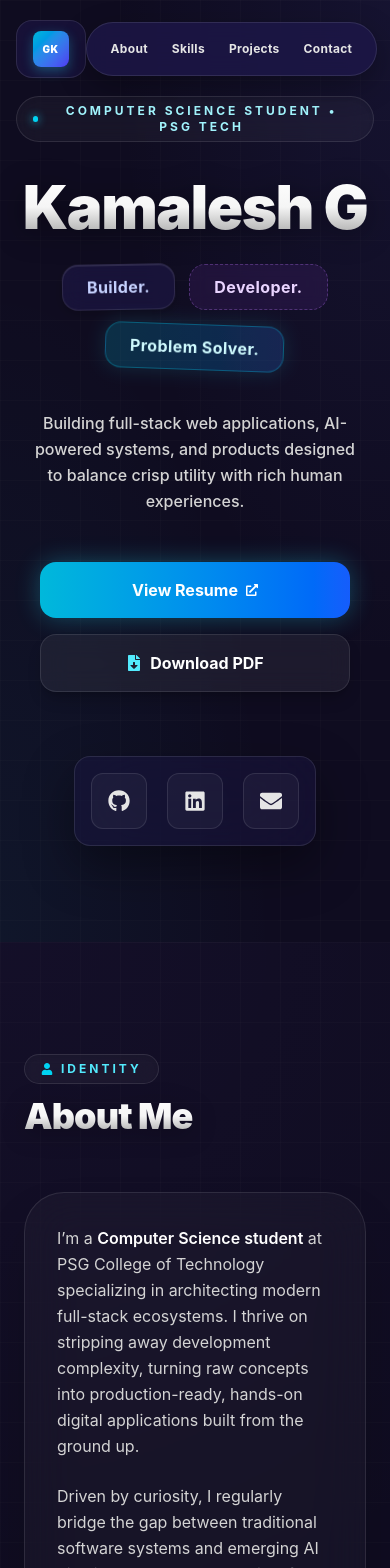
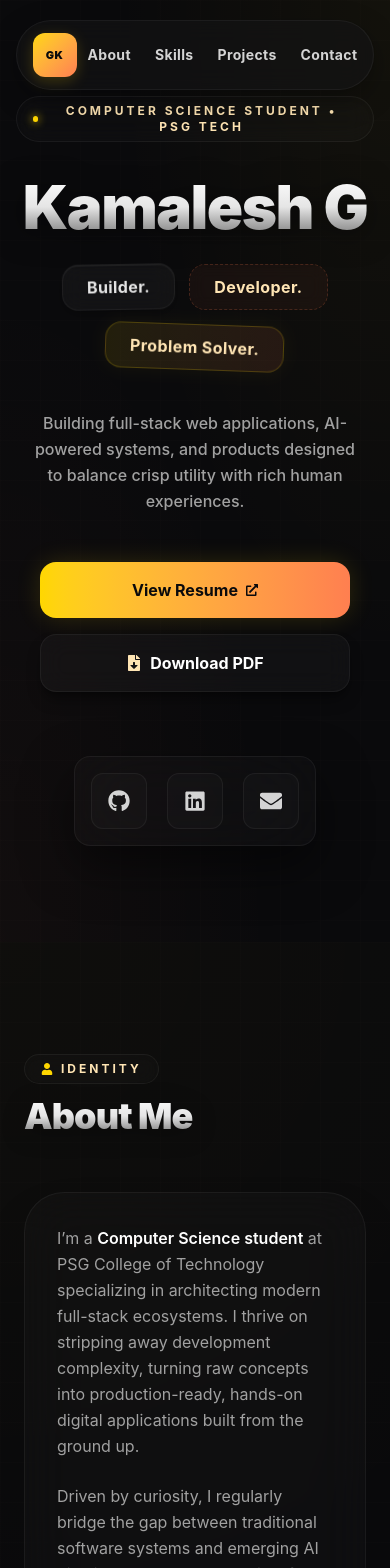
Before and after one commit to kamalesh2602/kamalesh_v1, a React (Vite) app: page / in a window 390 px wide. Shown: the top 1568 px of the page. Built offline with nearby package versions, Linux system fonts and the light colour scheme.

Commit message:
Yellow version

```diff
--- a/src/components/About.tsx
+++ b/src/components/About.tsx
@@ -5,28 +5,24 @@ function About() {
   return (
     <section
       id="about"
-      className="relative overflow-hidden bg-gradient-to-br from-[#0f0c20] via-[#120e2e] to-[#1a0b36] px-6 py-28 text-white cyber-grid"
+      className="relative overflow-hidden bg-gradient-to-br from-[#0a0a0c] via-[#111114] to-[#0d0d11] px-6 py-28 text-white cyber-grid"
     >
-      {/* Structural Horizon Accent Lines */}
-      <div className="absolute top-0 left-0 right-0 h-px bg-gradient-to-r from-transparent via-white/[0.02] to-transparent pointer-events-none" />
-      <div className="absolute bottom-0 left-0 right-0 h-px bg-gradient-to-r from-transparent via-white/[0.02] to-transparent pointer-events-none" />
-
-      {/* Structured mathematical corner lighting meshes */}
-      <div className="absolute top-0 left-0 -z-10 h-full w-full bg-[radial-gradient(circle_at_top_left,rgba(139,92,246,0.04),transparent_45%)] pointer-events-none" />
-      <div className="absolute bottom-0 right-0 -z-10 h-full w-full bg-[radial-gradient(circle_at_bottom_right,rgba(34,211,238,0.03),transparent_45%)] pointer-events-none" />
+      {/* Precision Corner Grids */}
+      <div className="absolute top-0 left-0 -z-10 h-full w-full bg-[radial-gradient(circle_at_top_left,rgba(255,215,0,0.02),transparent_45%)] pointer-events-none" />
+      <div className="absolute bottom-0 right-0 -z-10 h-full w-full bg-[radial-gradient(circle_at_bottom_right,rgba(255,127,80,0.02),transparent_45%)] pointer-events-none" />
 
       <div className="mx-auto max-w-6xl">
 
         {/* Section Header */}
         <div className="mb-14">
-          <div className="mb-3 inline-flex items-center gap-2 rounded-full border border-white/10 bg-white/[0.04] px-4 py-1.5 shadow-inner backdrop-blur-md">
-            <FaUser size={12} className="text-cyan-400" />
-            <p className="text-xs font-bold uppercase tracking-[0.25em] text-cyan-300">
+          <div className="mb-3 inline-flex items-center gap-2 rounded-full border border-white/5 bg-white/[0.02] px-4 py-1.5 shadow-inner backdrop-blur-md">
+            <FaUser size={12} className="text-[#FFD700]" />
+            <p className="text-xs font-bold uppercase tracking-[0.25em] text-[#FFE5B4]">
               Identity
             </p>
           </div>
 
-          <h2 className="text-4xl font-black tracking-tight text-transparent bg-clip-text bg-gradient-to-b from-white via-neutral-100 to-neutral-400 sm:text-5xl drop-shadow-[0_4px_12px_rgba(0,0,0,0.3)]">
+          <h2 className="text-4xl font-black tracking-tight text-transparent bg-clip-text bg-gradient-to-b from-white via-neutral-200 to-neutral-500 sm:text-5xl drop-shadow-[0_4px_12px_rgba(0,0,0,0.3)]">
             About Me
           </h2>
         </div>
@@ -35,9 +31,8 @@ function About() {
         <div className="grid gap-8 lg:grid-cols-12">
 
           {/* Left Column: Core Narrative Card */}
-          <div className="rounded-[2.5rem] border border-white/10 bg-white/[0.03] p-8 shadow-2xl backdrop-blur-xl sm:p-10 lg:col-span-7 flex flex-col justify-center">
-
-            <div className="space-y-6 text-base leading-relaxed text-neutral-300 md:text-lg">
+          <div className="rounded-[2.5rem] border border-white/5 bg-white/[0.02] p-8 shadow-2xl backdrop-blur-xl sm:p-10 lg:col-span-7 flex flex-col justify-center">
+            <div className="space-y-6 text-base leading-relaxed text-neutral-400 md:text-lg">
               <p>
                 I’m a <span className="text-white font-semibold">Computer Science student</span> at {profile.college} specializing
                 in architecting modern full-stack ecosystems. I thrive on stripping away development complexity, turning raw
@@ -46,12 +41,12 @@ function About() {
 
               <p>
                 Driven by curiosity, I regularly bridge the gap between traditional software systems and emerging AI pipelines.
-                My recent technical focus centers on engineering custom <span className="text-cyan-300 font-medium">Retrieval-Augmented Generation (RAG)</span> architectures,
+                My recent technical focus centers on engineering custom <span className="text-[#FFE5B4] font-medium">Retrieval-Augmented Generation (RAG)</span> architectures,
                 integrating foundational LLMs, and spinning up scalable machine learning backends to build apps that think.
               </p>
 
               <p>
-                Right now, I'm looking to bring this energy to an impactful <span className="text-transparent bg-clip-text bg-gradient-to-r from-cyan-300 to-violet-300 font-bold">software engineering or AI development internship</span>.
+                Right now, I'm looking to bring this energy to an impactful <span className="text-transparent bg-clip-text bg-gradient-to-r from-[#FFD700] to-[#FF7F50] font-bold">software engineering or AI development internship</span>.
                 My goal is simple: join an ambitious engineering team, ship performance-driven code, and solve real, non-trivial problems at scale.
               </p>
             </div>
@@ -61,13 +56,13 @@ function About() {
           <div className="grid gap-4 sm:grid-cols-3 lg:col-span-5 lg:grid-cols-1">
 
             {/* Highlight Card 1: Education */}
-            <div className="group relative rounded-2xl border border-white/5 bg-white/[0.02] p-5 shadow-xl backdrop-blur-md transition-all duration-300 hover:bg-white/[0.05] hover:border-white/10">
+            <div className="group relative rounded-2xl border border-white/5 bg-white/[0.01] p-5 shadow-xl backdrop-blur-md transition-all duration-300 hover:bg-white/[0.03] hover:border-white/10">
               <div className="flex items-center gap-4">
-                <div className="flex h-12 w-12 shrink-0 items-center justify-center rounded-xl bg-cyan-500/10 text-cyan-400 group-hover:scale-110 transition-transform duration-300">
+                <div className="flex h-12 w-12 shrink-0 items-center justify-center rounded-xl bg-[#FFD700]/5 text-[#FFD700] group-hover:scale-110 transition-transform duration-300">
                   <FaGraduationCap size={22} />
                 </div>
                 <div>
-                  <h4 className="text-xs font-bold uppercase tracking-wider text-neutral-400">Education</h4>
+                  <h4 className="text-xs font-bold uppercase tracking-wider text-neutral-500">Education</h4>
                   <p className="text-sm font-bold text-neutral-200 mt-0.5">{profile.college}</p>
                   <p className="text-xs text-neutral-400">{profile.degree}</p>
                 </div>
@@ -75,13 +70,13 @@ function About() {
             </div>
 
             {/* Highlight Card 2: Technical Focus */}
-            <div className="group relative rounded-2xl border border-white/5 bg-white/[0.02] p-5 shadow-xl backdrop-blur-md transition-all duration-300 hover:bg-white/[0.05] hover:border-white/10">
+            <div className="group relative rounded-2xl border border-white/5 bg-white/[0.01] p-5 shadow-xl backdrop-blur-md transition-all duration-300 hover:bg-white/[0.03] hover:border-white/10">
               <div className="flex items-center gap-4">
-                <div className="flex h-12 w-12 shrink-0 items-center justify-center rounded-xl bg-violet-500/10 text-violet-400 group-hover:scale-110 transition-transform duration-300">
+                <div className="flex h-12 w-12 shrink-0 items-center justify-center rounded-xl bg-[#FFE5B4]/5 text-[#FFE5B4] group-hover:scale-110 transition-transform duration-300">
                   <FaBrain size={18} />
                 </div>
                 <div>
-                  <h4 className="text-xs font-bold uppercase tracking-wider text-neutral-400">Core Focus</h4>
+                  <h4 className="text-xs font-bold uppercase tracking-wider text-neutral-500">Core Focus</h4>
                   <p className="text-sm font-bold text-neutral-200 mt-0.5">Full Stack Dev + Applied AI</p>
                   <p className="text-xs text-neutral-400">LLMs, RAG, Web Apps</p>
                 </div>
@@ -89,13 +84,13 @@ function About() {
             </div>
 
             {/* Highlight Card 3: Current Objective */}
-            <div className="group relative rounded-2xl border border-white/5 bg-white/[0.02] p-5 shadow-xl backdrop-blur-md transition-all duration-300 hover:bg-white/[0.05] hover:border-white/10">
+            <div className="group relative rounded-2xl border border-white/5 bg-white/[0.01] p-5 shadow-xl backdrop-blur-md transition-all duration-300 hover:bg-white/[0.03] hover:border-white/10">
               <div className="flex items-center gap-4">
-                <div className="flex h-12 w-12 shrink-0 items-center justify-center rounded-xl bg-rose-500/10 text-rose-400 group-hover:scale-110 transition-transform duration-300">
+                <div className="flex h-12 w-12 shrink-0 items-center justify-center rounded-xl bg-[#FF7F50]/5 text-[#FF7F50] group-hover:scale-110 transition-transform duration-300">
                   <FaRocket size={16} />
                 </div>
                 <div>
-                  <h4 className="text-xs font-bold uppercase tracking-wider text-neutral-400">Seeking</h4>
+                  <h4 className="text-xs font-bold uppercase tracking-wider text-neutral-500">Seeking</h4>
                   <p className="text-sm font-bold text-neutral-200 mt-0.5">{profile.seeking.position}</p>
                   <p className="text-xs text-neutral-400">{profile.seeking.line}</p>
                 </div>
--- a/src/components/Hero.tsx
+++ b/src/components/Hero.tsx
@@ -1,51 +1,48 @@
 import { FaGithub, FaLinkedin, FaEnvelope, FaFileDownload, FaExternalLinkAlt } from "react-icons/fa";
+import { socials } from "../data/socials";
+import {profile} from "../data/profile";
 
 function Hero() {
   return (
-    // Added 'cyber-grid' utility class to anchor the design structurally
-    <section className="relative flex min-h-screen items-center justify-center overflow-hidden bg-gradient-to-br from-[#0f0c20] via-[#120e2e] to-[#1a0b36] px-4 py-24 md:px-6 cyber-grid">
+    <section className="relative flex min-h-screen items-center justify-center overflow-hidden bg-gradient-to-br from-[#0a0a0c] via-[#111114] to-[#0d0d11] px-4 py-24 md:px-6 cyber-grid">
 
-      {/*
-        REFINED BACKGROUND:
-        Replaced fuzzy circular blobs with angular, sharp directional linear lighting vectors.
-        This mimics a complex web app environment rather than random AI gradients.
-      */}
-      <div className="absolute top-0 right-0 -z-10 h-full w-full max-w-7xl bg-[radial-gradient(ellipse_at_top_right,rgba(99,102,241,0.08),transparent_50%)]" />
-      <div className="absolute bottom-0 left-0 -z-10 h-full w-full max-w-7xl bg-[radial-gradient(ellipse_at_bottom_left,rgba(34,211,238,0.05),transparent_50%)]" />
+      {/* Editorial Ray-Trace Backdrop Lights */}
+      <div className="absolute top-0 right-0 -z-10 h-full w-full max-w-7xl bg-[radial-gradient(ellipse_at_top_right,rgba(255,215,0,0.04),transparent_50%)]" />
+      <div className="absolute bottom-0 left-0 -z-10 h-full w-full max-w-7xl bg-[radial-gradient(ellipse_at_bottom_left,rgba(255,127,80,0.03),transparent_50%)]" />
 
-      {/* Structural Horizon Accent Line */}
-      <div className="absolute top-[25%] left-0 right-0 h-px bg-gradient-to-r from-transparent via-white/[0.03] to-transparent pointer-events-none" />
+      {/* Minimal Structural Grid Line */}
+      <div className="absolute top-[25%] left-0 right-0 h-px bg-gradient-to-r from-transparent via-white/[0.02] to-transparent pointer-events-none" />
 
       <div className="relative z-10 mx-auto max-w-5xl text-center">
 
         {/* Sub-badge Header */}
-        <div className="mx-auto mb-8 inline-flex items-center gap-2 rounded-full border border-white/10 bg-white/[0.04] px-4 py-1.5 shadow-inner backdrop-blur-md">
-          <span className="h-1.5 w-1.5 rounded-full bg-cyan-400 shadow-[0_0_8px_#22d3ee]" />
-          <p className="text-xs font-bold uppercase tracking-[0.25em] text-cyan-200">
+        <div className="mx-auto mb-8 inline-flex items-center gap-2 rounded-full border border-white/5 bg-white/[0.02] px-4 py-1.5 shadow-inner backdrop-blur-md">
+          <span className="h-1.5 w-1.5 rounded-full bg-[#FFD700] shadow-[0_0_8px_#FFD700]" />
+          <p className="text-xs font-bold uppercase tracking-[0.25em] text-[#FFE5B4]">
             Computer Science Student • PSG Tech
           </p>
         </div>
 
         {/* Name: Immersive Display Typography */}
-        <h1 className="relative z-10 mb-6 text-6xl font-black tracking-tight text-transparent bg-clip-text bg-gradient-to-b from-white via-neutral-100 to-neutral-400 sm:text-7xl md:text-8xl lg:text-[8.5rem] leading-[1.1] drop-shadow-[0_4px_15px_rgba(0,0,0,0.4)]">
-          Kamalesh G
+        <h1 className="relative z-10 mb-6 text-6xl font-black tracking-tight text-transparent bg-clip-text bg-gradient-to-b from-white via-neutral-200 to-neutral-500 sm:text-7xl md:text-8xl lg:text-[8.5rem] leading-[1.1] drop-shadow-[0_4px_15px_rgba(0,0,0,0.5)]">
+          {profile.name}
         </h1>
 
         {/* Identity Grid Chips */}
         <div className="mx-auto mb-10 flex flex-wrap justify-center items-center gap-3.5 max-w-2xl">
-          <span className="rounded-2xl border border-white/10 bg-[#1d1749]/60 px-6 py-2.5 text-base font-bold tracking-wide text-indigo-200 shadow-[0_4px_12px_rgba(0,0,0,0.2),inset_0_1px_0_rgba(255,255,255,0.1)] backdrop-blur-md transform -rotate-1">
+          <span className="rounded-2xl border border-white/5 bg-white/[0.03] px-6 py-2.5 text-base font-bold tracking-wide text-neutral-200 shadow-[0_4px_12px_rgba(0,0,0,0.3),inset_0_1px_0_rgba(255,255,255,0.05)] backdrop-blur-md transform -rotate-1">
             Builder.
           </span>
-          <span className="rounded-2xl border border-dashed border-purple-400/30 bg-purple-500/10 px-6 py-2.5 text-base font-bold tracking-wide text-purple-200 backdrop-blur-sm">
+          <span className="rounded-2xl border border-dashed border-[#FF7F50]/20 bg-[#FF7F50]/5 px-6 py-2.5 text-base font-bold tracking-wide text-[#FFE5B4] backdrop-blur-sm">
             Developer.
           </span>
-          <span className="rounded-2xl border border-cyan-400/30 bg-gradient-to-r from-cyan-500/20 to-blue-500/20 px-6 py-2.5 text-base font-bold tracking-wide text-cyan-100 shadow-[0_0_20px_rgba(34,211,238,0.15)] transform rotate-2">
+          <span className="rounded-2xl border border-[#FFD700]/20 bg-gradient-to-r from-[#FFD700]/10 to-[#FF7F50]/10 px-6 py-2.5 text-base font-bold tracking-wide text-[#FFE5B4] shadow-[0_0_20px_rgba(255,215,0,0.05)] transform rotate-2">
             Problem Solver.
           </span>
         </div>
 
         {/* Bio Copy */}
-        <p className="mx-auto mb-12 max-w-2xl text-base font-medium leading-relaxed text-neutral-300 sm:text-lg md:text-xl px-4">
+        <p className="mx-auto mb-12 max-w-2xl text-base font-medium leading-relaxed text-neutral-400 sm:text-lg md:text-xl px-4">
           Building full-stack web applications, AI-powered systems,
           and products designed to balance crisp utility with rich human experiences.
         </p>
@@ -53,49 +50,48 @@ function Hero() {
         {/* CTA Buttons Layout */}
         <div className="mb-16 flex flex-col sm:flex-row justify-center items-center gap-4 px-6">
           <a
-            href="/resume/Kamalesh.pdf"
+            href={socials.resume}
             target="_blank"
             rel="noreferrer"
-            className="group relative flex w-full sm:w-auto items-center justify-center gap-2 overflow-hidden rounded-2xl bg-gradient-to-r from-cyan-500 to-blue-600 px-8 py-4 font-bold text-white shadow-[0_0_25px_rgba(34,211,238,0.3)] transition-all duration-300 hover:from-cyan-400 hover:to-blue-500 hover:shadow-[0_0_35px_rgba(34,211,238,0.5)] hover:-translate-y-0.5 active:scale-95"
+            className="group relative flex w-full sm:w-auto items-center justify-center gap-2 overflow-hidden rounded-2xl bg-gradient-to-r from-[#FFD700] to-[#FF7F50] px-8 py-4 font-bold text-[#0a0a0c] shadow-[0_0_25px_rgba(255,215,0,0.15)] transition-all duration-300 hover:shadow-[0_0_35px_rgba(255,215,0,0.3)] hover:-translate-y-0.5 active:scale-95"
           >
             <span>View Resume</span>
-            <FaExternalLinkAlt className="text-xs transition-transform duration-300 group-hover:translate-x-0.5 group-hover:-translate-y-0.5" />
+            <FaExternalLinkAlt className="text-xs" />
           </a>
 
           <a
-            href="/resume/Kamalesh.pdf"
+            href={socials.resume}
             download
-            className="flex w-full sm:w-auto items-center justify-center gap-2 rounded-2xl border border-white/10 bg-white/[0.06] px-8 py-4 font-bold text-white shadow-lg backdrop-blur-md transition-all duration-300 hover:bg-white/[0.15] hover:border-white/20 hover:-translate-y-0.5 active:scale-95 shadow-black/20"
+            className="flex w-full sm:w-auto items-center justify-center gap-2 rounded-2xl border border-white/5 bg-white/[0.03] px-8 py-4 font-bold text-white shadow-lg backdrop-blur-md transition-all duration-300 hover:bg-white/[0.08] hover:border-white/10 hover:-translate-y-0.5 active:scale-95 shadow-black/40"
           >
-            <FaFileDownload className="text-cyan-300" />
+            <FaFileDownload className="text-[#FFE5B4]" />
             <span>Download PDF</span>
           </a>
         </div>
 
         {/* Social Dock Panel */}
-        <div className="inline-flex items-center gap-5 rounded-2xl border border-white/10 bg-[#1d1749]/40 p-4 shadow-[0_20px_50px_rgba(0,0,0,0.4)] backdrop-blur-2xl">
+        <div className="inline-flex items-center gap-5 rounded-2xl border border-white/5 bg-white/[0.02] p-4 shadow-[0_20px_50px_rgba(0,0,0,0.5)] backdrop-blur-2xl">
           <a
-            href="https://github.com/kamalesh2602"
+            href={socials.github}
             target="_blank"
             rel="noreferrer"
-            className="flex h-14 w-14 items-center justify-center rounded-xl border border-white/10 bg-white/[0.04] text-neutral-200 transition-all duration-300 hover:bg-white hover:text-neutral-900 hover:scale-110 hover:rotate-[-6deg]"
+            className="flex h-14 w-14 items-center justify-center rounded-xl border border-white/5 bg-white/[0.02] text-neutral-300 transition-all duration-300 hover:bg-white hover:text-neutral-900 hover:scale-110 hover:rotate-[-6deg]"
           >
             <FaGithub size={22} />
           </a>
 
           <a
-            href="https://linkedin.com"
+            href={socials.linkedin}
             target="_blank"
             rel="noreferrer"
-            className="flex h-14 w-14 items-center justify-center rounded-xl border border-white/10 bg-white/[0.04] text-neutral-200 transition-all duration-300 hover:bg-[#0077b5] hover:text-white hover:scale-110"
+            className="flex h-14 w-14 items-center justify-center rounded-xl border border-white/5 bg-white/[0.02] text-neutral-300 transition-all duration-300 hover:bg-white hover:text-neutral-900 hover:scale-110"
           >
             <FaLinkedin size={22} />
           </a>
 
           <a
-            href="mailto:kamaleshg2602@gmail.com"
-            className="flex h-14 w-14 items-center justify-center rounded-xl border border-white/10 bg-white/[0.04] text-neutral-200 transition-all duration-300 hover:bg-rose-500 hover:text-white hover:scale-110 hover:rotate-[6deg]"
-          >
+            href={`mailto:${socials.email}`}
+            className="flex h-14 w-14 items-center justify-center rounded-xl border border-white/5 bg-white/[0.02] text-neutral-300 transition-all duration-300 hover:bg-[#FF7F50] hover:text-[#0a0a0c] hover:scale-110 hover:rotate-[6deg]">
             <FaEnvelope size={22} />
           </a>
         </div>
--- a/src/components/Navbar.tsx
+++ b/src/components/Navbar.tsx
@@ -13,53 +13,51 @@ function Navbar() {
 
   return (
     <header className="fixed top-5 left-0 right-0 z-50 transition-all duration-300">
-      <div className="mx-auto flex w-[92%] max-w-7xl items-center justify-between">
+      <div className="mx-auto w-[92%] max-w-7xl">
 
-        {/* Left Side: Protected Brand Block inside its own custom glass shell */}
+        {/* Unified Minimalist Console Shell */}
         <div
-          className={`flex items-center gap-3 rounded-2xl px-4 py-2.5 border transition-all duration-300 group cursor-pointer select-none ${
+          className={`flex items-center justify-between rounded-full border px-4 md:px-8 py-3 transition-all duration-300 ${
             scrolled
-              ? "bg-[#0c0822] border-white/20 shadow-[0_10px_30px_rgba(0,0,0,0.5)]"
-              : "bg-[#1d1749]/60 border-white/10 backdrop-blur-md"
+              ? "bg-[#0a0a0c] border-white/15 shadow-[0_10px_30px_rgba(0,0,0,0.8),0_0_20px_rgba(255,215,0,0.03)]"
+              : "bg-[#141416]/60 border-white/5 backdrop-blur-md shadow-[0_10px_30px_rgba(0,0,0,0.3)]"
           }`}
         >
-          <div className="flex h-9 w-9 items-center justify-center rounded-lg bg-gradient-to-br from-cyan-500 to-indigo-600 text-[10px] font-black tracking-wider text-white shadow-[0_4px_12px_rgba(34,211,238,0.3)] transition-all duration-500 group-hover:rotate-6">
+
+          {/* Left Side: Identity Block */}
+          <div className="flex items-center gap-3 group cursor-pointer select-none">
+            <div className="flex h-11 w-11 items-center justify-center rounded-xl bg-gradient-to-br from-[#FFD700] to-[#FF7F50] text-[11px] font-black tracking-wider text-[#0a0a0c] shadow-[0_4px_15px_rgba(255,215,0,0.2)] transition-all duration-500 group-hover:rotate-6">
               GK
             </div>
-          <span className="hidden text-sm font-bold tracking-tight text-white sm:block group-hover:text-cyan-400 transition-colors duration-300">
+            <span className="hidden text-base font-bold tracking-tight text-white drop-shadow-md sm:block group-hover:text-[#FFE5B4] transition-colors duration-300">
               Kamalesh G
             </span>
           </div>
 
-        {/* Right Side: Independent Navigation Dock Menu inside its own matching shell */}
-        <nav
-          className={`flex items-center gap-6 md:gap-8 rounded-full border px-6 md:px-8 py-3.5 text-xs md:text-sm font-bold tracking-wide text-neutral-200 transition-all duration-300 ${
-            scrolled
-              ? "bg-[#0c0822] border-white/20 shadow-[0_10px_30px_rgba(0,0,0,0.7),0_0_20px_rgba(99,102,241,0.15)] text-white"
-              : "bg-[#1d1749]/80 border-white/10 backdrop-blur-md shadow-[0_10px_30px_rgba(0,0,0,0.3)]"
-          }`}
-        >
+          {/* Right Side: Navigation Menu Links with Custom Warm Hairline Sweeps */}
+          <nav className="flex items-center gap-6 md:gap-8 text-sm font-bold tracking-wide text-neutral-300">
             <a href="#about" className="relative py-1 transition-colors duration-300 hover:text-white group">
               <span>About</span>
-            <span className="absolute bottom-0 left-0 h-[2px] w-0 bg-cyan-400 transition-all duration-300 group-hover:w-full" />
+              <span className="absolute bottom-0 left-0 h-[2px] w-0 bg-[#FFD700] transition-all duration-300 group-hover:w-full" />
             </a>
 
             <a href="#skills" className="relative py-1 transition-colors duration-300 hover:text-white group">
               <span>Skills</span>
-            <span className="absolute bottom-0 left-0 h-[2px] w-0 bg-violet-400 transition-all duration-300 group-hover:w-full" />
+              <span className="absolute bottom-0 left-0 h-[2px] w-0 bg-[#FFE5B4] transition-all duration-300 group-hover:w-full" />
             </a>
 
             <a href="#projects" className="relative py-1 transition-colors duration-300 hover:text-white group">
               <span>Projects</span>
-            <span className="absolute bottom-0 left-0 h-[2px] w-0 bg-indigo-400 transition-all duration-300 group-hover:w-full" />
+              <span className="absolute bottom-0 left-0 h-[2px] w-0 bg-[#FF7F50] transition-all duration-300 group-hover:w-full" />
             </a>
 
             <a href="#contact" className="relative py-1 transition-colors duration-300 hover:text-white group">
               <span>Contact</span>
-            <span className="absolute bottom-0 left-0 h-[2px] w-0 bg-rose-400 transition-all duration-300 group-hover:w-full" />
+              <span className="absolute bottom-0 left-0 h-[2px] w-0 bg-white transition-all duration-300 group-hover:w-full" />
             </a>
           </nav>
 
+        </div>
       </div>
     </header>
   );
--- a/src/index.css
+++ b/src/index.css
@@ -6,17 +6,17 @@ html {
 
 body {
   font-family: Inter, sans-serif;
-  background-color: #0f0c20; /* Sets your global backdrop color */
+  background-color: #0a0a0c; /* High-end obsidian background canvas */
 }
 
 /*
-  Human-Engineered Cyber Grid Overlay:
-  Creates an ultra-faint, 40px blueprint grid lines texture
-  to make your backgrounds look structured, not AI-blurry.
+  Human-Engineered Warm Cyber Grid Overlay:
+  Creates faint, 40px blueprint line grids with a delicate peach tint
+  to give your layout structure and visual grounding.
 */
 .cyber-grid {
   background-size: 40px 40px;
   background-image:
-    linear-gradient(to right, rgba(255, 255, 255, 0.015) 1px, transparent 1px),
-    linear-gradient(to bottom, rgba(255, 255, 255, 0.015) 1px, transparent 1px);
+    linear-gradient(to right, rgba(255, 229, 180, 0.008) 1px, transparent 1px),
+    linear-gradient(to bottom, rgba(255, 229, 180, 0.008) 1px, transparent 1px);
 }
```
Also changed, not shown: src/components/Contact.tsx (+17 -17 lines), src/components/Footer.tsx (+10 -16 lines), src/components/Projects.tsx (+21 -21 lines), src/components/Skills.tsx (+14 -14 lines), src/pages/ProjectDetail.tsx (+42 -43 lines). Lines whose indentation alone changed are shown as unchanged.
